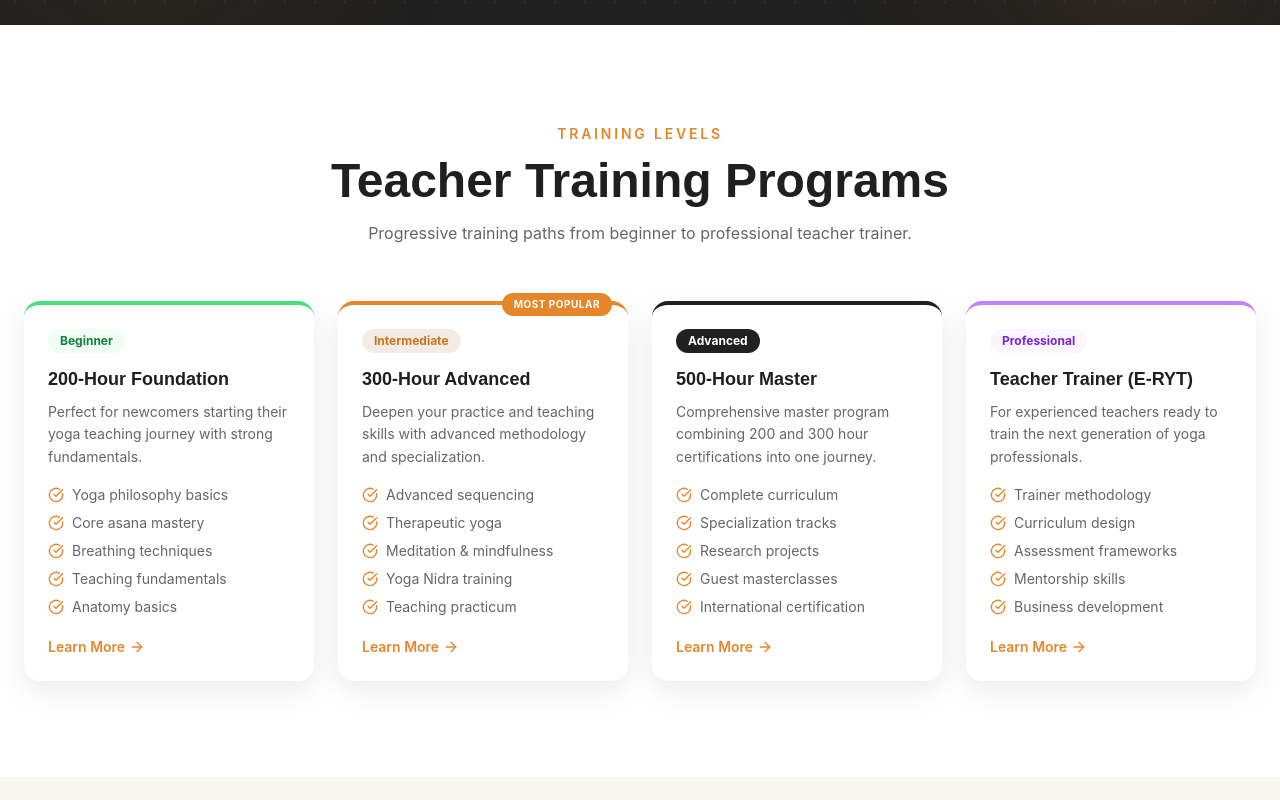
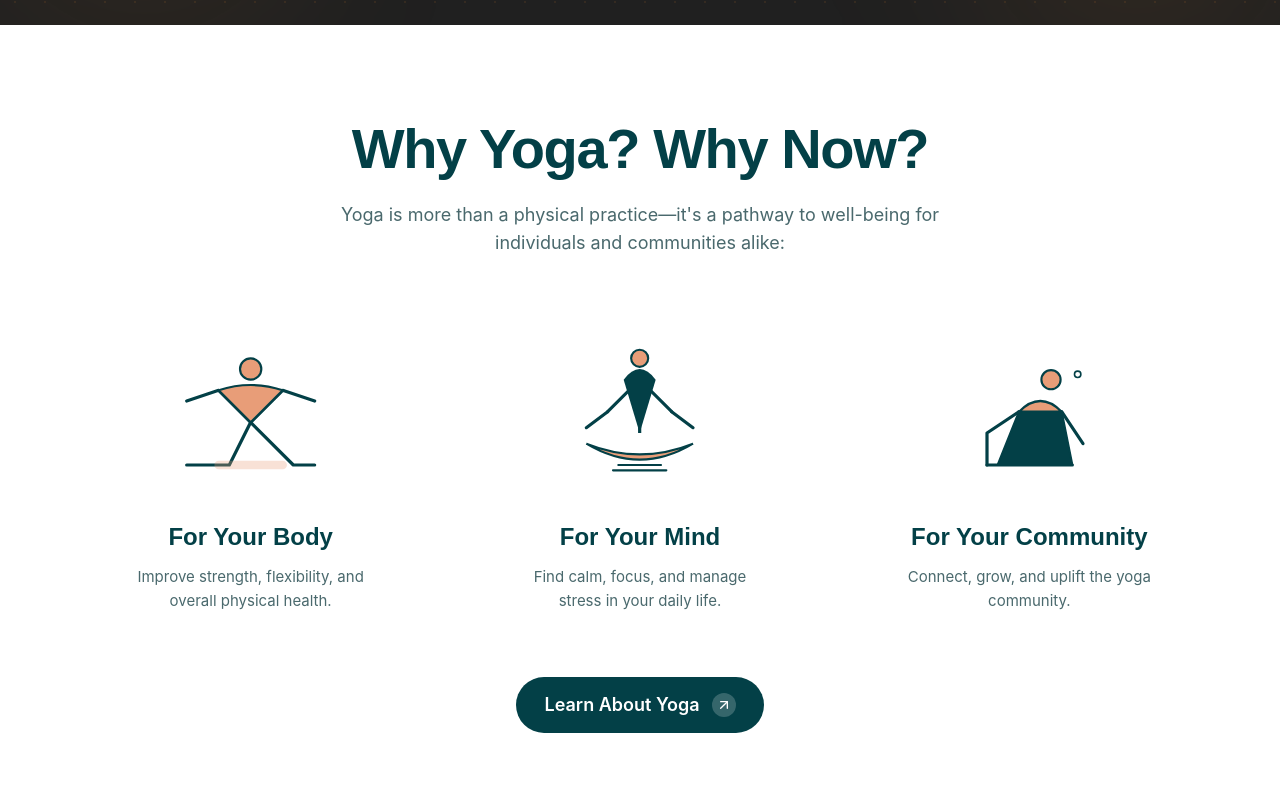
Before and after one commit to theshashankyoga-ship-it/theshashankyoga25, a Next.js app: page / in a window 1280 px wide. Shown: the part 3040-3840 px from the top of the page. Built offline with nearby package versions, Linux system fonts and the light colour scheme.

Commit message:
Updated website design

```diff
--- a/app/(public)/page.tsx
+++ b/app/(public)/page.tsx
@@ -6,6 +6,7 @@ import CertificationPrograms from '@/components/home/CertificationPrograms';
 import PartnerBanner from '@/components/home/PartnerBanner';
 import WhyChoose from '@/components/home/WhyChoose';
 import StatsSection from '@/components/home/StatsSection';
+import WhyYoga from '@/components/home/WhyYoga';
 import TeacherTraining from '@/components/home/TeacherTraining';
 import GlobalCommunity from '@/components/home/GlobalCommunity';
 import Testimonials from '@/components/home/Testimonials';
@@ -25,6 +26,7 @@ export default function HomePage() {
       <PartnerBanner />
       <WhyChoose />
       <StatsSection />
+      <WhyYoga />
       <TeacherTraining />
       <GlobalCommunity />
       <Testimonials />
--- /dev/null
+++ b/components/home/WhyYoga.tsx
@@ -0,0 +1,139 @@
+'use client';
+
+import { motion } from 'framer-motion';
+import Link from 'next/link';
+import { ArrowUpRight } from 'lucide-react';
+
+// Custom SVG components to mimic the illustration style
+const BodyIllustration = () => (
+  <svg viewBox="0 0 200 150" className="w-full h-40 mb-6" fill="none" xmlns="http://www.w3.org/2000/svg">
+    <path d="M40 120 L80 120 L100 80 L140 120 L160 120" stroke="#034047" strokeWidth="3" strokeLinecap="round" strokeLinejoin="round"/>
+    <path d="M100 80 L130 50 L160 60" stroke="#034047" strokeWidth="3" strokeLinecap="round" strokeLinejoin="round"/>
+    <path d="M100 80 L70 50 L40 60" stroke="#034047" strokeWidth="3" strokeLinecap="round" strokeLinejoin="round"/>
+    <path d="M70 50 Q100 40 130 50 L100 80 Z" fill="#E89D78" stroke="#034047" strokeWidth="2"/>
+    <circle cx="100" cy="30" r="10" fill="#E89D78" stroke="#034047" strokeWidth="2"/>
+    <path d="M70 120 L130 120" stroke="#E89D78" strokeWidth="8" opacity="0.3" strokeLinecap="round"/>
+  </svg>
+);
+
+const MindIllustration = () => (
+  <svg viewBox="0 0 200 150" className="w-full h-40 mb-6" fill="none" xmlns="http://www.w3.org/2000/svg">
+    <path d="M50 100 Q100 120 150 100 Q100 130 50 100" fill="#E89D78" stroke="#034047" strokeWidth="2"/>
+    <path d="M100 40 L100 90" stroke="#034047" strokeWidth="3"/>
+    <path d="M70 70 L100 40 L130 70" stroke="#034047" strokeWidth="3" strokeLinecap="round"/>
+    <path d="M70 70 L50 85" stroke="#034047" strokeWidth="3" strokeLinecap="round"/>
+    <path d="M130 70 L150 85" stroke="#034047" strokeWidth="3" strokeLinecap="round"/>
+    <path d="M85 40 Q100 20 115 40 L100 90 Z" fill="#034047"/>
+    <circle cx="100" cy="20" r="8" fill="#E89D78" stroke="#034047" strokeWidth="2"/>
+    <path d="M80 120 L120 120" stroke="#034047" strokeWidth="2" strokeLinecap="round"/>
+    <path d="M75 125 L125 125" stroke="#034047" strokeWidth="2" strokeLinecap="round"/>
+  </svg>
+);
+
+const CommunityIllustration = () => (
+  <svg viewBox="0 0 200 150" className="w-full h-40 mb-6" fill="none" xmlns="http://www.w3.org/2000/svg">
+    <path d="M60 120 L140 120" stroke="#034047" strokeWidth="3" strokeLinecap="round"/>
+    <path d="M70 120 L90 70 L130 70 L140 120" fill="#034047" stroke="#034047" strokeWidth="2" strokeLinejoin="round"/>
+    <path d="M90 70 Q110 50 130 70 Z" fill="#E89D78" stroke="#034047" strokeWidth="2"/>
+    <path d="M90 70 L60 90 L60 120" stroke="#034047" strokeWidth="3" strokeLinecap="round" strokeLinejoin="round"/>
+    <path d="M130 70 L150 100" stroke="#034047" strokeWidth="3" strokeLinecap="round"/>
+    <circle cx="120" cy="40" r="9" fill="#E89D78" stroke="#034047" strokeWidth="2"/>
+    <circle cx="145" cy="35" r="3" stroke="#034047" strokeWidth="1.5"/>
+  </svg>
+);
+
+const benefits = [
+  {
+    title: 'For Your Body',
+    desc: 'Improve strength, flexibility, and overall physical health.',
+    Illustration: BodyIllustration,
+  },
+  {
+    title: 'For Your Mind',
+    desc: 'Find calm, focus, and manage stress in your daily life.',
+    Illustration: MindIllustration,
+  },
+  {
+    title: 'For Your Community',
+    desc: 'Connect, grow, and uplift the yoga community.',
+    Illustration: CommunityIllustration,
+  },
+];
+
+export default function WhyYoga() {
+  const containerVariants = {
+    hidden: { opacity: 0 },
+    show: {
+      opacity: 1,
+      transition: { staggerChildren: 0.2 },
+    },
+  };
+
+  const itemVariants = {
+    hidden: { opacity: 0, y: 20 },
+    show: { opacity: 1, y: 0, transition: { duration: 0.6, ease: 'easeOut' } },
+  };
+
+  return (
+    <section className="py-24 bg-white overflow-hidden" id="why-yoga">
+      <div className="max-w-6xl mx-auto px-6">
+        <motion.div
+          className="text-center mb-20"
+          initial="hidden"
+          whileInView="show"
+          viewport={{ once: true, margin: '-100px' }}
+          variants={containerVariants}
+        >
+          <motion.h2
+            variants={itemVariants}
+            className="font-heading text-4xl sm:text-5xl md:text-[3.5rem] text-[#034047] font-bold mb-6 tracking-tight"
+          >
+            Why Yoga? Why Now?
+          </motion.h2>
+          <motion.p
+            variants={itemVariants}
+            className="text-[#4A696D] text-base md:text-lg max-w-2xl mx-auto leading-relaxed"
+          >
+            Yoga is more than a physical practice—it&apos;s a pathway to well-being for individuals and communities alike:
+          </motion.p>
+        </motion.div>
+
+        <motion.div
+          className="grid grid-cols-1 md:grid-cols-3 gap-12 md:gap-8 lg:gap-16 mb-16"
+          initial="hidden"
+          whileInView="show"
+          viewport={{ once: true, margin: '-100px' }}
+          variants={containerVariants}
+        >
+          {benefits.map((benefit) => (
+            <motion.div key={benefit.title} variants={itemVariants} className="text-center flex flex-col items-center">
+              <benefit.Illustration />
+              <h3 className="font-heading text-2xl text-[#034047] font-bold mb-3">{benefit.title}</h3>
+              <p className="text-[#4A696D] text-[15px] leading-relaxed max-w-[250px]">
+                {benefit.desc}
+              </p>
+            </motion.div>
+          ))}
+        </motion.div>
+
+        <motion.div
+          className="flex justify-center"
+          initial={{ opacity: 0, y: 20 }}
+          whileInView={{ opacity: 1, y: 0 }}
+          viewport={{ once: true }}
+          transition={{ delay: 0.6, duration: 0.5 }}
+        >
+          <Link
+            href="/classes"
+            className="inline-flex items-center gap-3 bg-[#034047] text-white px-7 py-3.5 rounded-full font-semibold text-lg hover:bg-[#023136] transition-colors"
+          >
+            Learn About Yoga
+            <span className="w-6 h-6 rounded-full bg-white/20 flex items-center justify-center">
+              <ArrowUpRight className="w-4 h-4 text-white" />
+            </span>
+          </Link>
+        </motion.div>
+      </div>
+    </section>
+  );
+}
```
